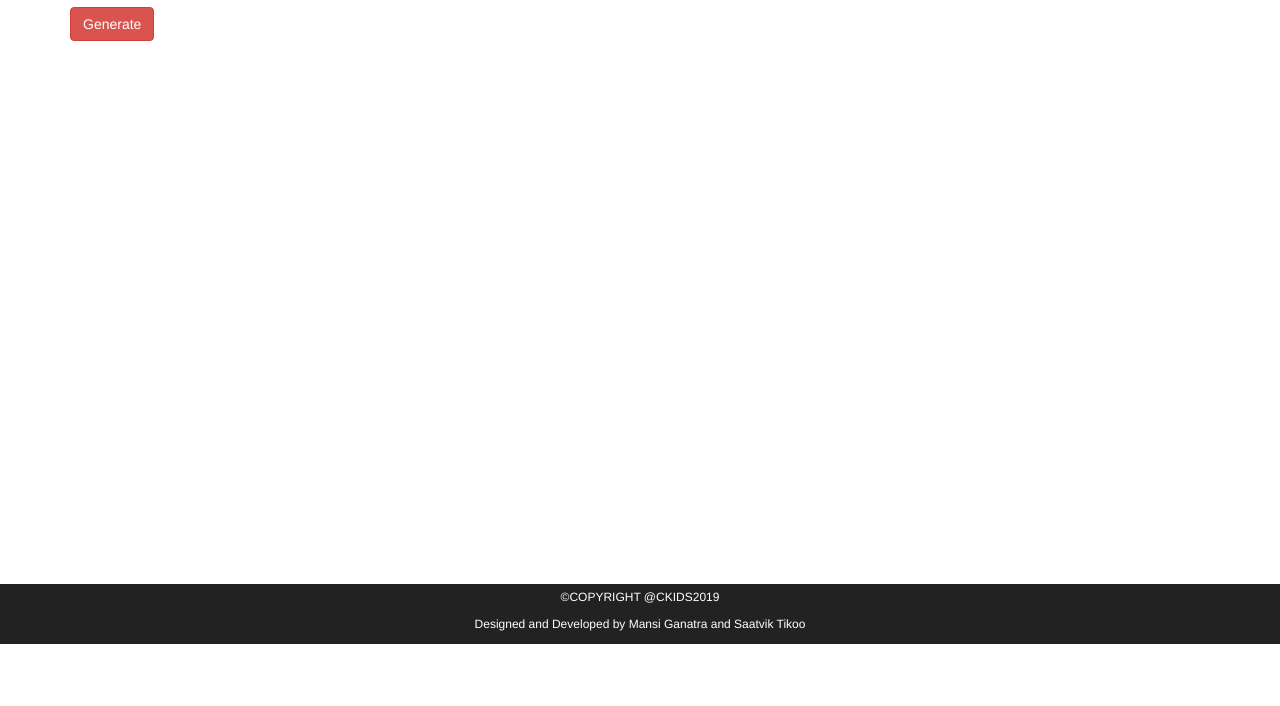
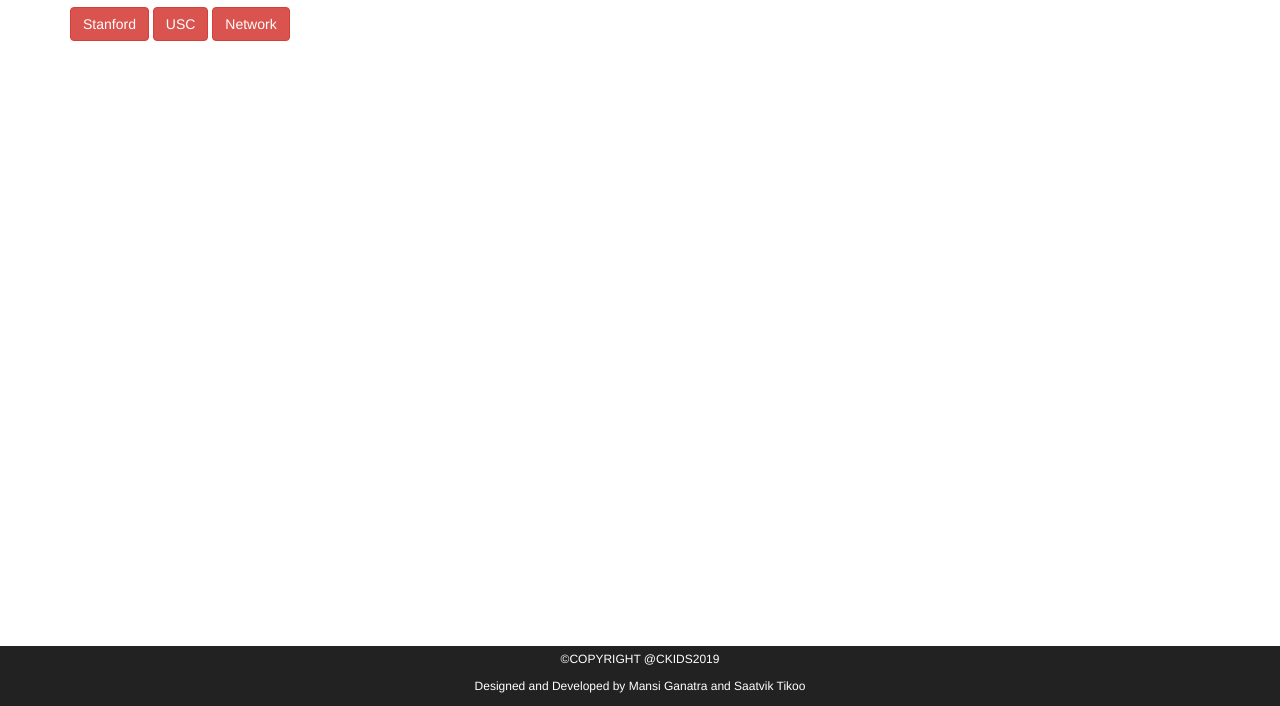
Before and after one commit to saatvik-tikoo/VisualAnalytics, a website: page view/index.html in a window 1280 px wide. Shown: the part 156-862 px from the top of the page. Before the commit the page ends 802 px from the top, so only its background shows below. Drawn offline with nearby package versions, Linux system fonts and the light colour scheme.

Commit message:
Buttons added

```diff
--- a/view/index.html
+++ b/view/index.html
@@ -113,7 +113,11 @@
     <div class="row">
       <div class="col-sm-12" style="margin-top: 30px;">
         <h2>Network Graph</h2>
-        <button id="stanford" class="btn btn-danger" onclick="on_click_algo('stanford')">Generate
+        <button id="stanford" class="btn btn-danger" onclick="on_click_algo('stanford')">Stanford
+        </button>
+        <button id="usc" class="btn btn-danger" onclick="on_click_algo('usc')">USC
+        </button>
+        <button id="network" class="btn btn-danger" onclick="on_click_algo('network')">Network
         </button>
         <h5 id="displayTime"></h5>
         <div id="graph">
@@ -141,7 +145,7 @@
     </div>
   </div>
 
-  <div class="footer text-center bg-dark" style="margin-bottom:0; bottom:0px; position: fixed; width: 100%">
+  <div class="footer text-center bg-dark" style="margin-bottom:0; bottom:0px; width: 100%">
     <p style="color: white; font-size: 12px; margin: 0px; padding: 5px">&#169;COPYRIGHT @CKIDS2019</p>
     <p style="color: white; font-size: 12px; margin: 0px; padding: 5px">Designed and Developed by Mansi Ganatra and Saatvik Tikoo</p>
   </div>
```
